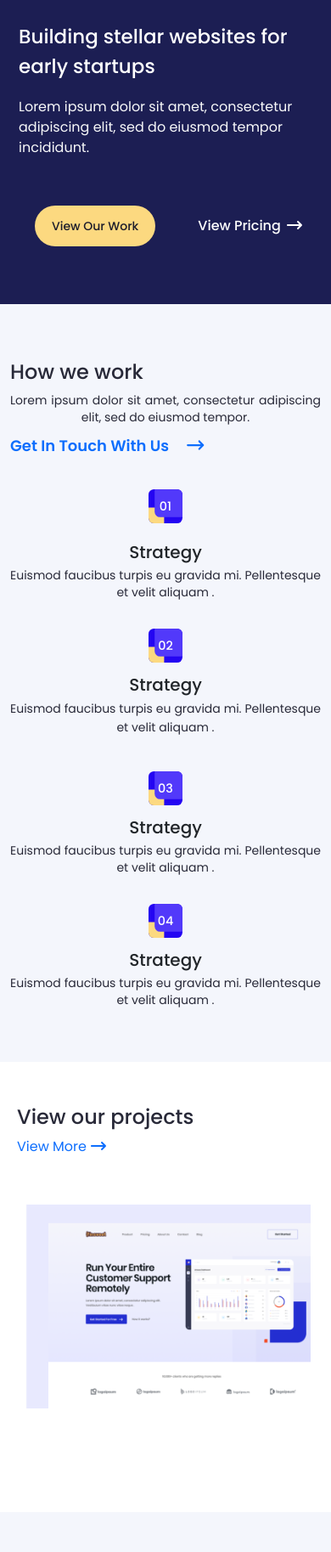
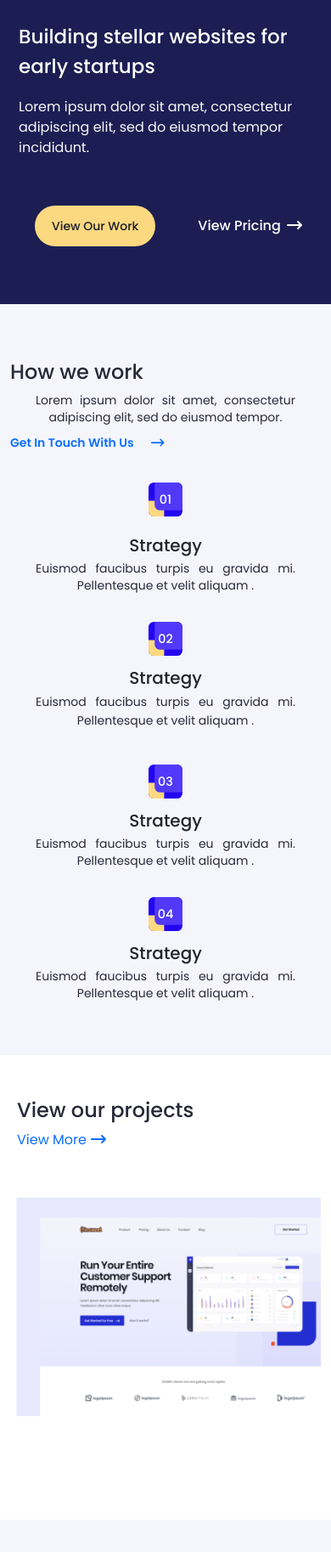
Before and after one commit to Kaziraiyhan/fin, a plain HTML site: page index.html in a window 390 px wide. Shown: the part 74-1901 px from the top of the page at 85% size. Drawn offline with Linux system fonts and the light colour scheme; a script that the page names is missing; files whose address does not match are found by name.

Commit message:
style resp

```diff
--- a/css/responsive.css
+++ b/css/responsive.css
@@ -81,7 +81,13 @@
     font-size: 14px;
     margin-bottom: 8px;
     line-height: 20px;
+    padding: 0 30px;
   }
+  .work_btn {
+    font-size: 14px;
+    line-height: 24px;
+
+}
   .work_right_item {
     margin: 10px 0;
     text-align: center;
@@ -104,7 +110,7 @@
     text-align: justify;
     text-align-last: center;
     text-justify: inter-word;
-
+    padding: 0 30px;
   }
   /*  Project Start  */
   #project {
@@ -126,6 +132,10 @@
   }
   .p_r_img_overlay {
     padding: 20px;
+
+  }
+  .project_right_item{
+padding: 0;
   }
   /* =======  Design ========= */
   #design {
--- a/index.html
+++ b/index.html
@@ -180,8 +180,10 @@
           <div class="col-lg-4">
             <div class="row project_right m-0">
               <div
-                class="col-lg-12 mt-4 position-relative project_right_item"
+                class="col-lg-12 mt-4 position-relative project_right_item p-0"
               >
+
+                <img src="./images/project-sm img2.png" alt="img" />
                 <div class="p_r_img_overlay">
                   <h4 class="w-75">Unisaas Website Design</h4>
                   <a class="mt-2 d-block" href="#">
@@ -190,10 +192,9 @@
                       <i class="fa-solid fa-arrow-right-long"> </i></small
                   ></a>
                 </div>
-                <img src="./images/project-sm img2.png" alt="" />
               </div>
               <div
-                class="col-lg-12 mt-5 position-relative project_right_item"
+                class="col-lg-12 mt-5 position-relative project_right_item p-0"
               >
                 <img src="./images/project-sm img.png" alt="" />
                 <div class="p_r_img_overlay">
```
